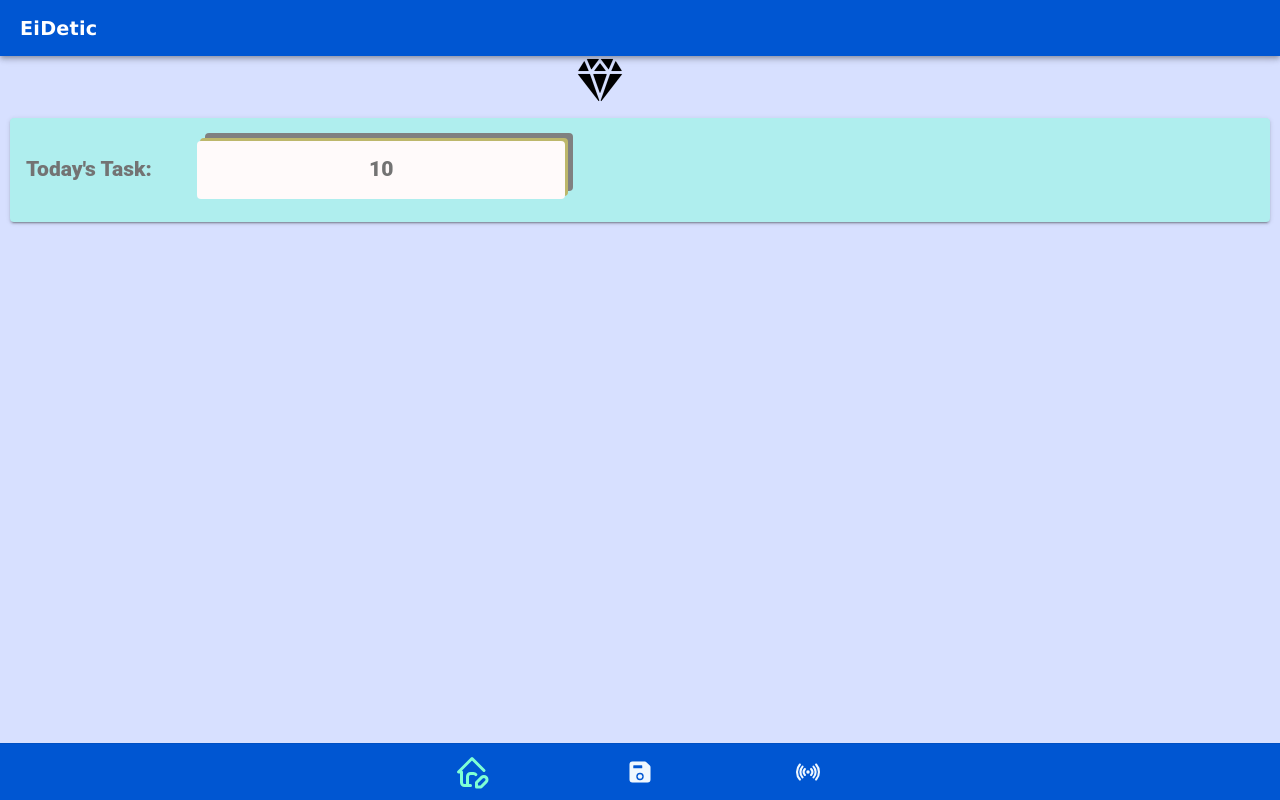
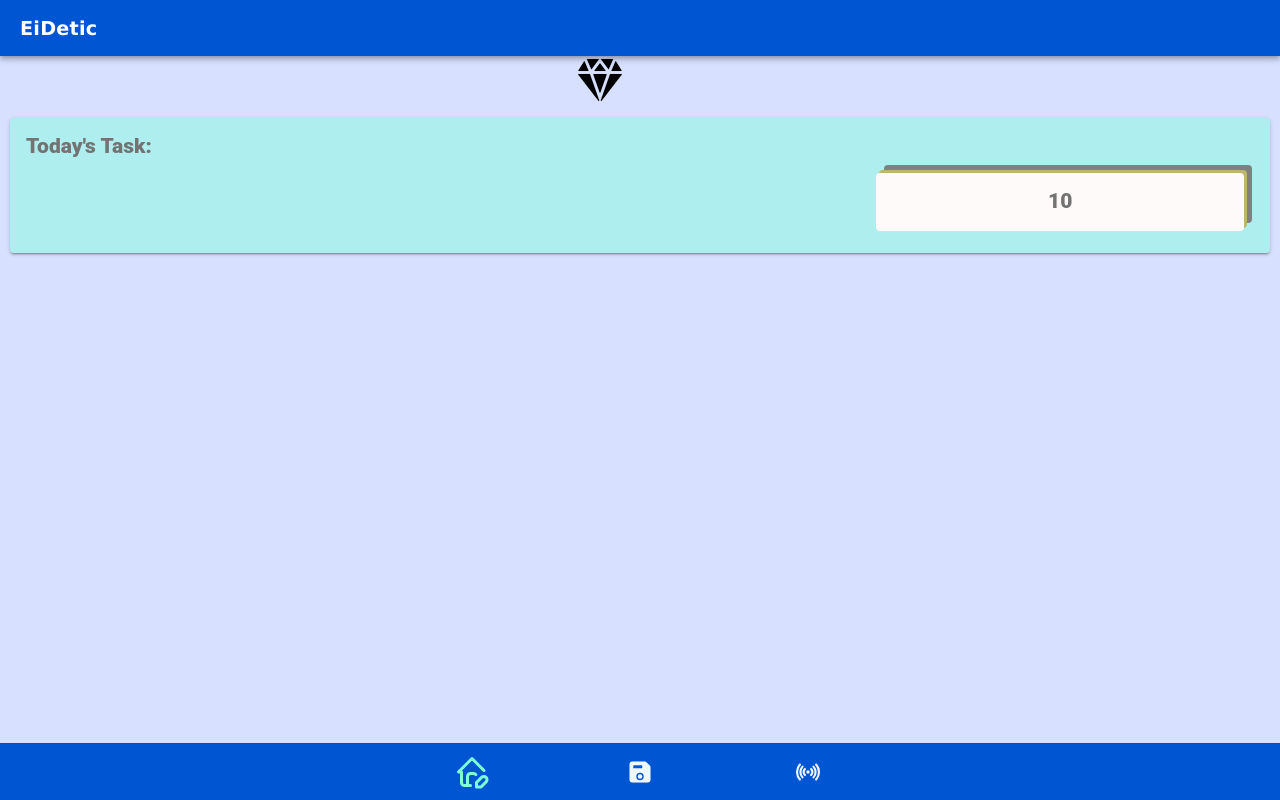
Before and after one commit to educational-technology-collective/Ambient_Learning, a React (Vite) app: page /home in a window 1280 px wide. Built offline with nearby package versions, Linux system fonts and the light colour scheme.

Commit message:
Adjust Home Screen Remaining Cards View

```diff
--- a/src/pages/Home.css
+++ b/src/pages/Home.css
@@ -18,13 +18,13 @@
 }
 
 .remaining-content {
-  display: flex;
+  display: grid;
   align-items: center;
 }
 
 .wrapped-card {
   background: snow;
-  left: 2.5em;
+  justify-self: flex-end;
   width: 30%;
   box-shadow: 3px -3px darkkhaki, 8px -8px grey;
 }
```
